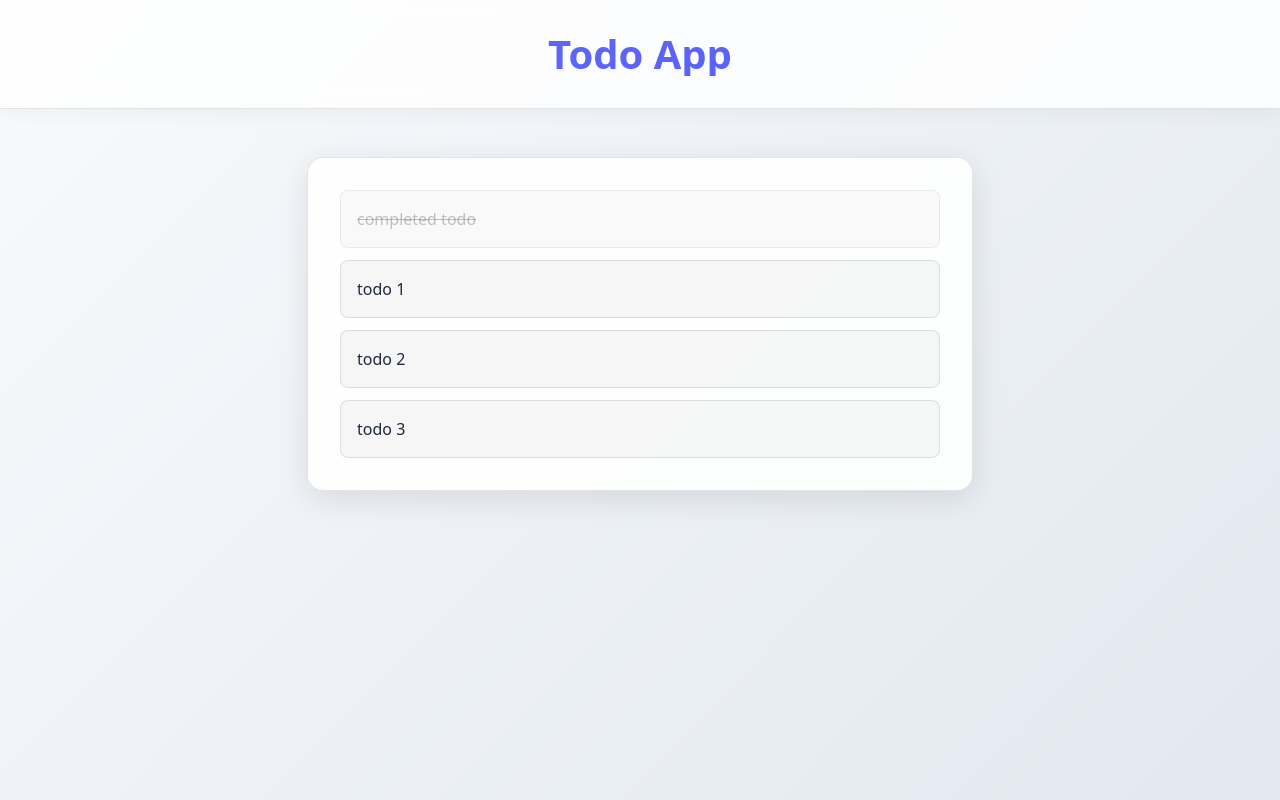
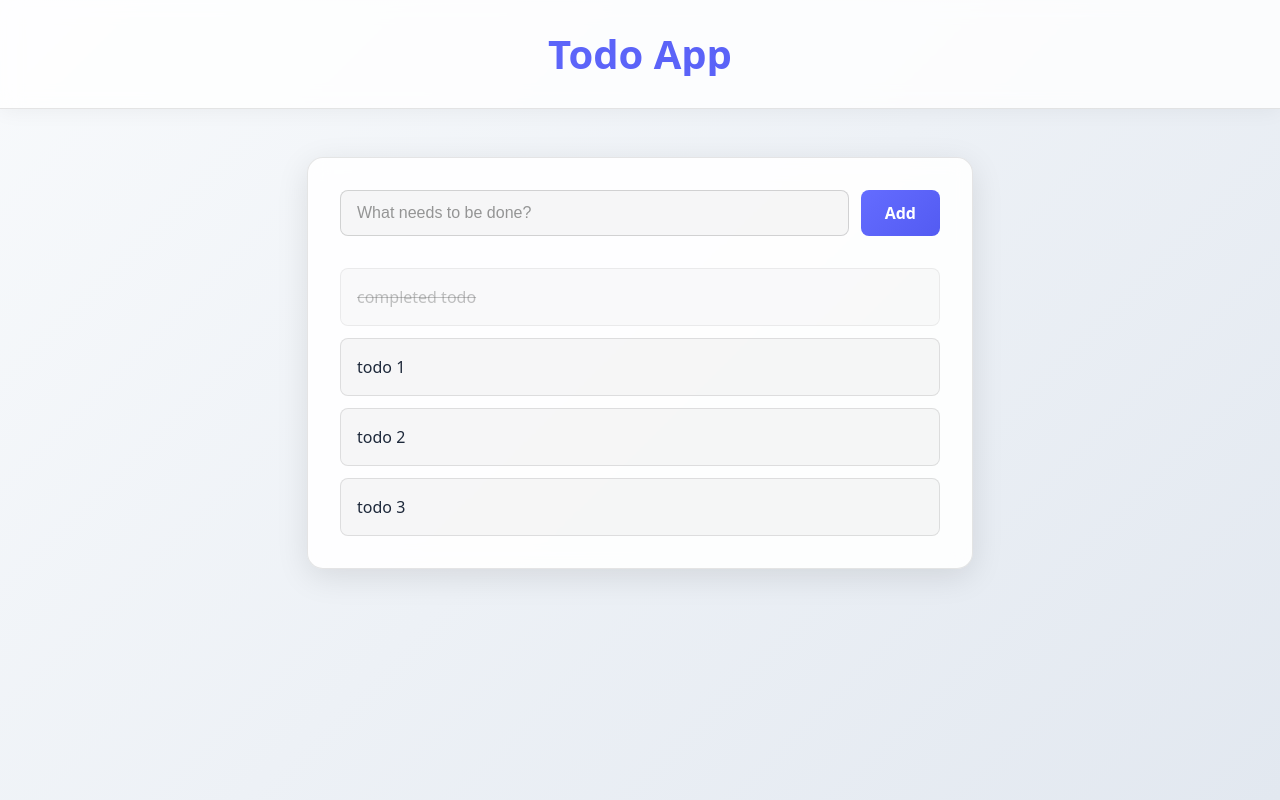
Before and after one commit to sggrissom/todo-app, a React (Vite) app: page / in a window 1280 px wide. Built offline with nearby package versions, Linux system fonts and the light colour scheme.

Commit message:
add an input field and button, along with building up component state

```diff
--- a/src/App.css
+++ b/src/App.css
@@ -41,6 +41,54 @@
   margin: 0;
 }
 
+.todo-form {
+  display: flex;
+  gap: 0.75rem;
+  margin-bottom: 2rem;
+}
+
+.todo-input {
+  flex: 1;
+  padding: 0.75rem 1rem;
+  background: rgba(255, 255, 255, 0.05);
+  border: 1px solid rgba(255, 255, 255, 0.2);
+  border-radius: 8px;
+  color: rgba(255, 255, 255, 0.9);
+  font-size: 1rem;
+  outline: none;
+  transition: all 0.3s ease;
+}
+
+.todo-input::placeholder {
+  color: rgba(255, 255, 255, 0.4);
+}
+
+.todo-input:focus {
+  background: rgba(255, 255, 255, 0.08);
+  border-color: #646cff;
+}
+
+.todo-button {
+  padding: 0.75rem 1.5rem;
+  background: linear-gradient(135deg, #646cff 0%, #535bf2 100%);
+  border: none;
+  border-radius: 8px;
+  color: white;
+  font-size: 1rem;
+  font-weight: 600;
+  cursor: pointer;
+  transition: all 0.3s ease;
+}
+
+.todo-button:hover {
+  transform: translateY(-2px);
+  box-shadow: 0 4px 12px rgba(100, 108, 255, 0.4);
+}
+
+.todo-button:active {
+  transform: translateY(0);
+}
+
 .todo-list {
   list-style: none;
   padding: 0;
@@ -79,6 +127,66 @@
 .todo-text {
   color: rgba(255, 255, 255, 0.9);
   font-size: 1rem;
+}
+
+/* Loading state */
+.loading-container {
+  text-align: center;
+  padding: 3rem 0;
+}
+
+.loading-spinner {
+  width: 40px;
+  height: 40px;
+  margin: 0 auto 1rem;
+  border: 3px solid rgba(255, 255, 255, 0.1);
+  border-top-color: #646cff;
+  border-radius: 50%;
+  animation: spin 0.8s linear infinite;
+}
+
+@keyframes spin {
+to { transform: rotate(360deg); }
+}
+
+.loading-container p {
+  color: rgba(255, 255, 255, 0.6);
+}
+
+/* Error state */
+.error-message {
+  background: rgba(239, 68, 68, 0.1);
+  border: 1px solid rgba(239, 68, 68, 0.3);
+  border-radius: 8px;
+  padding: 1rem;
+  margin-bottom: 1.5rem;
+  color: #ef4444;
+  display: flex;
+  justify-content: space-between;
+  align-items: center;
+}
+
+/* Empty state */
+.empty-state {
+  text-align: center;
+  padding: 3rem 0;
+}
+
+.empty-state p {
+  color: rgba(255, 255, 255, 0.5);
+  font-size: 1.1rem;
+}
+
+/* Disabled states */
+.todo-button:disabled,
+.todo-input:disabled {
+  opacity: 0.5;
+  cursor: not-allowed;
+}
+
+.todo-button:disabled:hover {
+  transform: none;
+  box-shadow: none;
 }
 
 @media (prefers-color-scheme: light) {
@@ -123,4 +231,37 @@
   .todo-text {
     color: #1e293b;
   }
+
+  .todo-input {
+    background: rgba(0, 0, 0, 0.03);
+    border: 1px solid rgba(0, 0, 0, 0.15);
+    color: #1e293b;
+  }
+
+  .todo-input::placeholder {
+    color: rgba(0, 0, 0, 0.4);
+  }
+
+  .todo-input:focus {
+    background: white;
+    border-color: #646cff;
+  }
+
+  .loading-container p {
+    color: rgba(0, 0, 0, 0.6);
+  }
+
+  .loading-spinner {
+    border: 3px solid rgba(0, 0, 0, 0.1);
+    border-top-color: #646cff;
+  }
+
+  .empty-state p {
+    color: rgba(0, 0, 0, 0.5);
+  }
+
+  .error-message {
+    background: rgba(239, 68, 68, 0.05);
+    color: #dc2626;
+  }
 }
--- a/src/App.jsx
+++ b/src/App.jsx
@@ -1,13 +1,67 @@
+import { useState, useEffect } from 'react'
 import './App.css'
 
 function App() {
-  // TODO: load from API call
-  const todos = [
+  const [todos, setTodos] = useState([])
+  const [inputValue, setInputValue] = useState('')
+  const [isLoading, setIsLoading] = useState(true)
+  const [error, setError] = useState(null)
+  const [isSaving, setIsSaving] = useState(false)
+
+  useEffect(() => {
+    fetchTodos()
+  }, [])
+
+  const fetchTodos = async () => {
+    try {
+      setIsLoading(true)
+      setError(null)
+
+      // TODO: Replace with actual API call
+
+      // fake network call delay
+      await new Promise(resolve => setTimeout(resolve, 2000))
+      setTodos([
         { id: 1, text: 'completed todo', completed: true },
         { id: 2, text: 'todo 1', completed: false },
         { id: 3, text: 'todo 2', completed: false },
         { id: 5, text: 'todo 3', completed: false }
-  ]
+      ])
+    } catch (err) {
+      setError('Failed to load todos')
+      console.error('Error fetching todos:', err)
+    } finally {
+      setIsLoading(false)
+    }
+  }
+
+  const handleSubmit = async (e) => {
+    e.preventDefault()
+    if (inputValue.trim() && !isSaving) {
+      try {
+        setIsSaving(true)
+
+        const newTodo = {
+          text: inputValue,
+          completed: false
+        }
+
+        // TODO: Replace with API call
+
+        // fake network call delay
+        await new Promise(resolve => setTimeout(resolve, 2000))
+        const savedTodo = { ...newTodo, id: Date.now() }
+
+        setTodos([...todos, savedTodo])
+        setInputValue('')
+      } catch (err) {
+        setError('Failed to add todo')
+        console.error('Error adding todo:', err)
+      } finally {
+        setIsSaving(false)
+      }
+    }
+  }
 
   return (
     <div className="app">
@@ -15,6 +69,42 @@ function App() {
         <h1>Todo App</h1>
       </header>
       <main className="app-main">
+        {error && (
+          <div className="error-message">
+            {error}
+          </div>
+        )}
+
+        {isLoading ? (
+          <div className="loading-container">
+            <div className="loading-spinner"></div>
+            <p>Loading todos...</p>
+          </div>
+        ) : (
+            <>
+              <form className="todo-form" onSubmit={handleSubmit}>
+                <input
+                  type="text"
+                  className="todo-input"
+                  placeholder="What needs to be done?"
+                  value={inputValue}
+                  onChange={(e) => setInputValue(e.target.value)}
+                  disabled={isSaving}
+                />
+                <button
+                  type="submit"
+                  className="todo-button"
+                  disabled={isSaving}
+                >
+                  {isSaving ? 'Adding...' : 'Add'}
+                </button>
+              </form>
+
+              {todos.length === 0 ? (
+                <div className="empty-state">
+                  <p>No todos yet.</p>
+                </div>
+              ) : (
                   <ul className="todo-list">
                     {todos.map(todo => (
                       <li key={todo.id} className={`todo-item ${todo.completed ? 'completed' : ''}`}>
@@ -22,6 +112,9 @@ function App() {
                       </li>
                     ))}
                   </ul>
+                )}
+            </>
+          )}
       </main>
     </div>
   )
```
Lines whose indentation alone changed are shown as unchanged.
